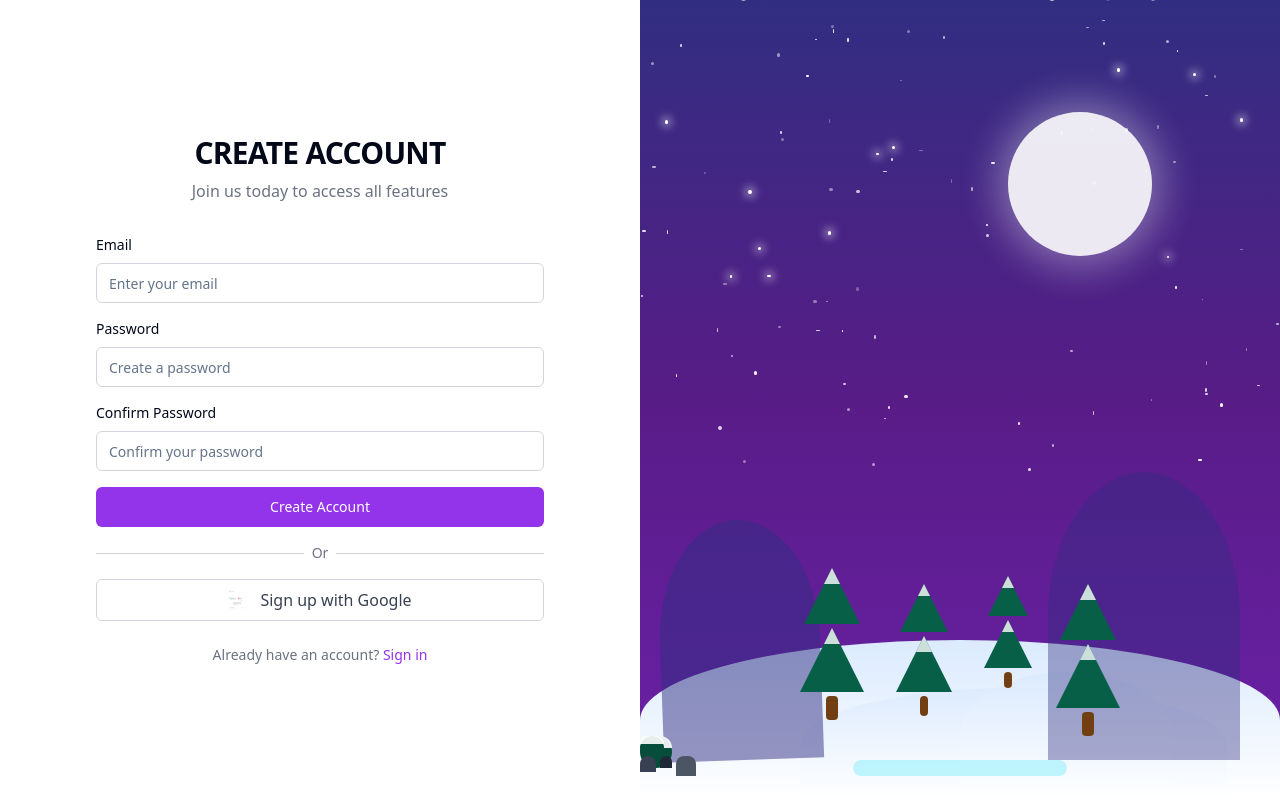
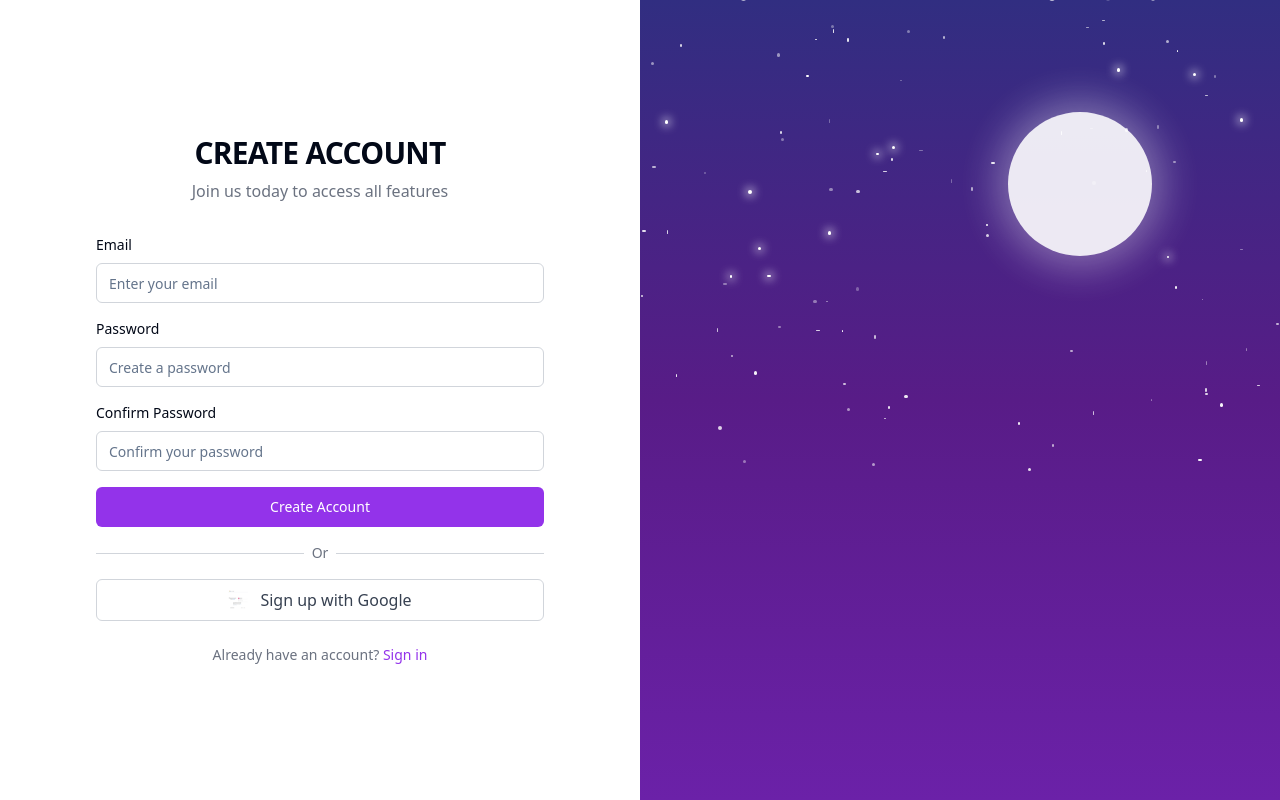
Before and after one commit to Mit23a/lovable-web, a React (Vite) app: page /signup in a window 1280 px wide. Built offline with nearby package versions, Linux system fonts and the light colour scheme.

Commit message:
Refactor: Remove bottom landscape elements
Remove the bottom landscape elements from the WinterLandscape component, leaving only the snow background.

```diff
--- a/src/components/WinterLandscape.tsx
+++ b/src/components/WinterLandscape.tsx
@@ -61,91 +61,6 @@ const WinterLandscape = () => {
         ))}
       </div>
 
-      {/* Enhanced snowy landscape at the bottom */}
-      <div className="absolute bottom-0 w-full">
-        {/* Main snow hill with gradient */}
-        <div className="absolute bottom-0 w-full h-40 bg-gradient-to-t from-white to-blue-100 rounded-t-[100%]"></div>
-
-        {/* Secondary snow hills for depth */}
-        <div className="absolute bottom-0 left-1/4 w-2/3 h-28 bg-gradient-to-t from-white to-blue-100 rounded-t-[100%] opacity-80"></div>
-        <div className="absolute bottom-0 left-1/2 w-1/3 h-32 bg-gradient-to-t from-white to-blue-100 rounded-t-[100%] opacity-90"></div>
-
-        {/* Distant mountain silhouettes */}
-        <div className="absolute bottom-10 left-5 w-40 h-60 bg-indigo-900 rounded-t-[70%] opacity-50 transform -rotate-2"></div>
-        <div className="absolute bottom-10 right-10 w-48 h-72 bg-indigo-900 rounded-t-[60%] opacity-40"></div>
-
-        {/* Frozen lake in the distance */}
-        <div className="absolute bottom-6 left-1/3 right-1/3 h-4 bg-cyan-200 rounded-full opacity-70"></div>
-
-        {/* Snow-covered pine trees with new colors */}
-        <div className="absolute bottom-20 left-1/4 flex space-x-8">
-          {/* Pine tree 1 */}
-          <div className="relative w-16 flex flex-col items-center">
-            <div className="w-14 h-14 bg-emerald-800 clip-path-triangle mb-1 relative">
-              <div className="absolute top-0 left-0 right-0 h-4 bg-white rounded-t-lg opacity-80"></div>
-            </div>
-            <div className="w-16 h-16 bg-emerald-800 clip-path-triangle mb-1 relative">
-              <div className="absolute top-0 left-0 right-0 h-4 bg-white rounded-t-lg opacity-80"></div>
-            </div>
-            <div className="w-18 h-18 bg-emerald-800 clip-path-triangle relative">
-              <div className="absolute top-0 left-0 right-0 h-5 bg-white rounded-t-lg opacity-80"></div>
-            </div>
-            <div className="w-3 h-6 bg-yellow-900 rounded-sm"></div>
-          </div>
-
-          {/* Pine tree 2 */}
-          <div className="relative w-14 flex flex-col items-center mt-4">
-            <div className="w-12 h-12 bg-emerald-800 clip-path-triangle mb-1 relative">
-              <div className="absolute top-0 left-0 right-0 h-3 bg-white rounded-t-lg opacity-80"></div>
-            </div>
-            <div className="w-14 h-14 bg-emerald-800 clip-path-triangle mb-1 relative">
-              <div className="absolute top-0 left-0 right-0 h-4 bg-white rounded-t-lg opacity-80"></div>
-            </div>
-            <div className="w-2 h-5 bg-yellow-900 rounded-sm"></div>
-          </div>
-        </div>
-
-        {/* Snow-covered pine trees on the right */}
-        <div className="absolute bottom-16 right-1/4 flex space-x-6">
-          {/* Pine tree 3 */}
-          <div className="relative w-12 flex flex-col items-center">
-            <div className="w-10 h-10 bg-emerald-800 clip-path-triangle mb-1 relative">
-              <div className="absolute top-0 left-0 right-0 h-3 bg-white rounded-t-lg opacity-80"></div>
-            </div>
-            <div className="w-12 h-12 bg-emerald-800 clip-path-triangle mb-1 relative">
-              <div className="absolute top-0 left-0 right-0 h-3 bg-white rounded-t-lg opacity-80"></div>
-            </div>
-            <div className="w-2 h-4 bg-yellow-900 rounded-sm"></div>
-          </div>
-
-          {/* Pine tree 4 */}
-          <div className="relative w-16 flex flex-col items-center mt-2">
-            <div className="w-14 h-14 bg-emerald-800 clip-path-triangle mb-1 relative">
-              <div className="absolute top-0 left-0 right-0 h-4 bg-white rounded-t-lg opacity-80"></div>
-            </div>
-            <div className="w-16 h-16 bg-emerald-800 clip-path-triangle mb-1 relative">
-              <div className="absolute top-0 left-0 right-0 h-4 bg-white rounded-t-lg opacity-80"></div>
-            </div>
-            <div className="w-3 h-6 bg-yellow-900 rounded-sm"></div>
-          </div>
-        </div>
-
-        {/* Some small bushes with snow */}
-        <div className="absolute bottom-8 left-1/6 w-8 h-8 bg-emerald-900 rounded-full">
-          <div className="absolute top-0 left-0 right-0 h-3 bg-white rounded-t-full opacity-90"></div>
-        </div>
-        <div className="absolute bottom-10 left-1/5 w-6 h-6 bg-emerald-900 rounded-full">
-          <div className="absolute top-0 left-0 right-0 h-2 bg-white rounded-t-full opacity-90"></div>
-        </div>
-
-        {/* Small cluster of rocks */}
-        <div className="absolute bottom-6 right-1/6 flex space-x-1">
-          <div className="w-4 h-4 bg-gray-700 rounded-t-lg"></div>
-          <div className="w-3 h-3 bg-gray-800 rounded-t-lg"></div>
-          <div className="w-5 h-5 bg-gray-600 rounded-t-lg"></div>
-        </div>
-      </div>
-
       {/* Custom CSS for animations */}
       <style>
         {`
```
